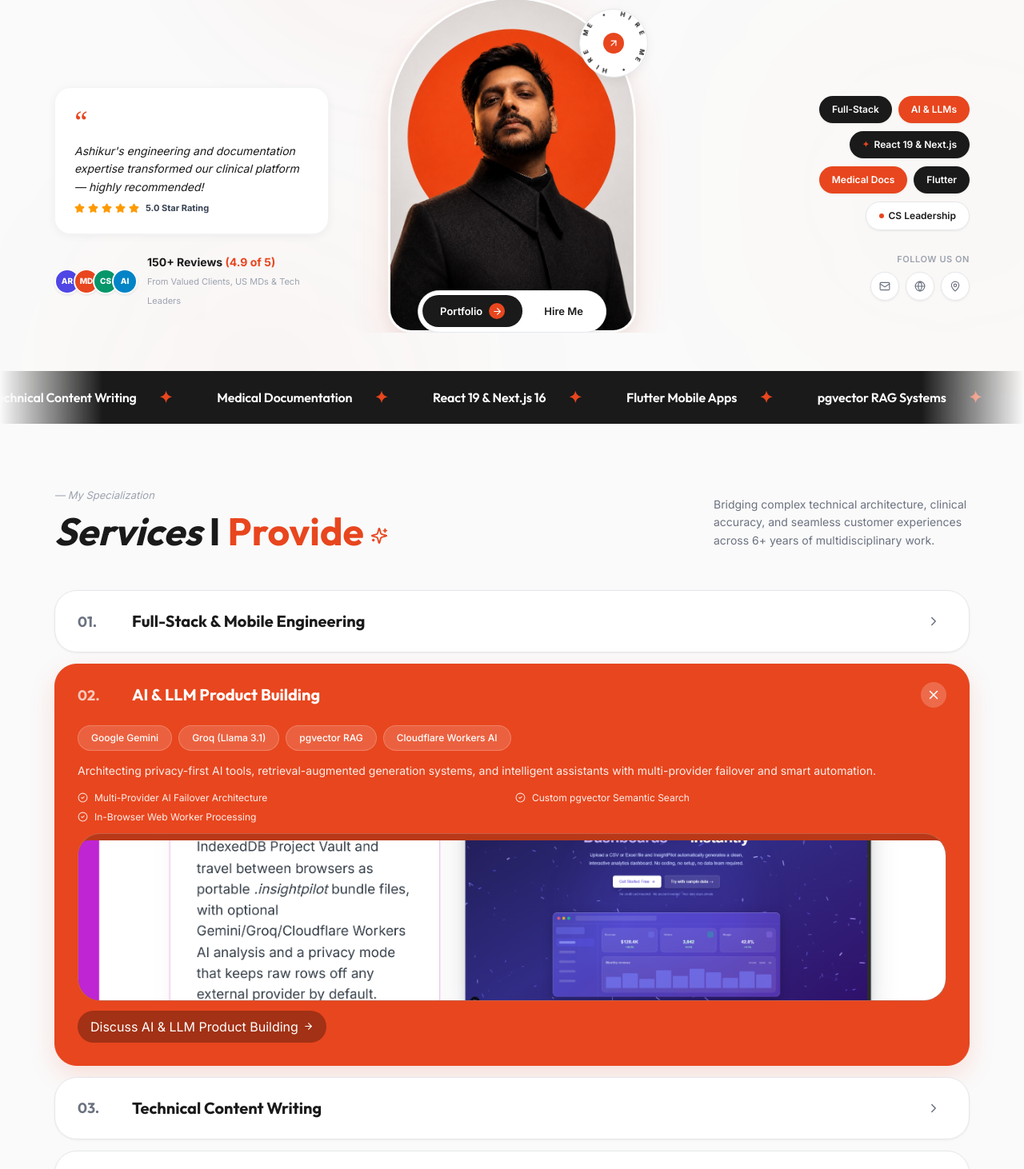
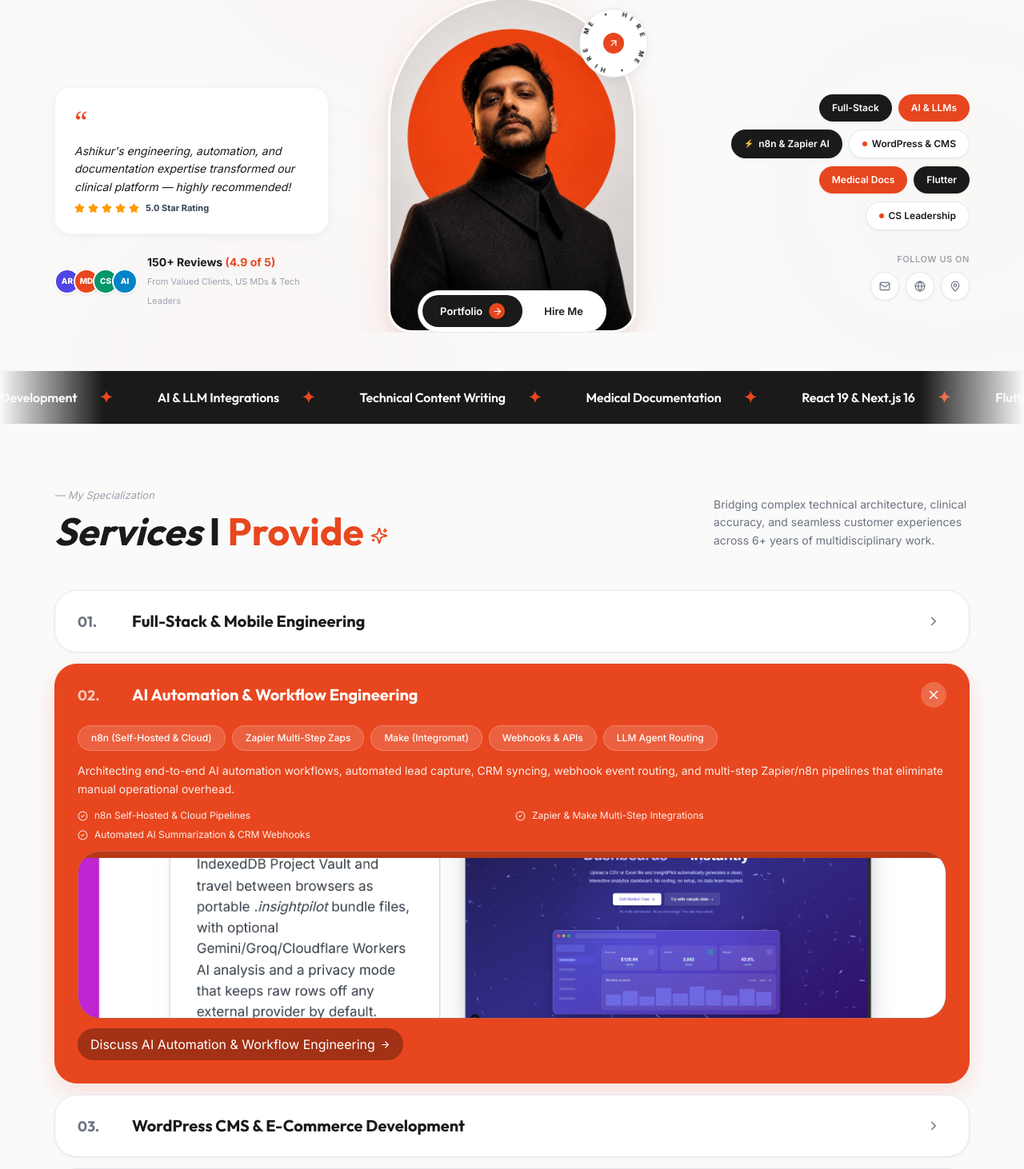
Before and after one commit to mashikurrahman/portfolio-ashikur-rahman, a React (Vite) app: page / in a window 1280 px wide. Shown: the part 307-1769 px from the top of the page at 80% size. Built offline with nearby package versions, Linux system fonts and the light colour scheme.

Commit message:
feat: add WordPress, n8n, Zapier, and AI automation skills across CV, services, and contact form

```diff
--- a/src/components/CVModal.tsx
+++ b/src/components/CVModal.tsx
@@ -97,17 +97,20 @@ export const CVModal: React.FC = () => {
         {/* Core Competencies Grid */}
         <div className="space-y-3">
           <h3 className="text-xs font-mono font-bold text-gray-800 uppercase tracking-wider">
-            Core Competencies & Skills
+            Core Competencies & Technical Skills
           </h3>
-          <div className="grid grid-cols-1 sm:grid-cols-3 gap-3">
+          <div className="grid grid-cols-1 sm:grid-cols-2 gap-3.5">
             {CV_DATA.coreCompetencies.map((cat, idx) => (
               <div key={idx} className="p-4 rounded-2xl bg-gray-50 border border-gray-100 space-y-2">
-                <h4 className="text-xs font-bold text-gray-900 uppercase font-mono">{cat.category}</h4>
+                <h4 className="text-xs font-bold text-gray-900 uppercase font-mono flex items-center gap-1.5">
+                  <span className="w-2 h-2 rounded-full bg-[#E8461E]" />
+                  {cat.category}
+                </h4>
                 <div className="flex flex-wrap gap-1.5">
                   {cat.items.map((item, iIdx) => (
                     <span
                       key={iIdx}
-                      className="px-2 py-0.5 rounded-md text-[11px] font-medium bg-white text-gray-700 border border-gray-200 shadow-xs"
+                      className="px-2.5 py-1 rounded-md text-[11px] font-medium bg-white text-gray-700 border border-gray-200 shadow-xs"
                     >
                       {item}
                     </span>
--- a/src/components/ContactModal.tsx
+++ b/src/components/ContactModal.tsx
@@ -20,6 +20,8 @@ import {
 const SERVICE_OPTIONS = [
   '💻 Web App (React / Next.js)',
   '🤖 AI & LLM Systems',
+  '⚡ AI Automation (n8n / Zapier)',
+  '🌐 WordPress & CMS Dev',
   '📱 Mobile App (Flutter)',
   '📝 Tech & Medical Docs',
   '💼 Job Offer / Full-Time',
@@ -29,15 +31,19 @@ const SERVICE_OPTIONS = [
 const MESSAGE_SHORTCUTS = [
   {
     label: '🚀 New Project',
-    text: "Hi Ashikur, I'd like to discuss a new web/mobile project. Let's talk scope, architecture, and timeline."
+    text: "Hi Ashikur, I'd like to discuss building a new web/mobile product. Let's talk scope, architecture, and timeline."
+  },
+  {
+    label: '⚡ AI Automation / n8n',
+    text: "Hi Ashikur, we need help automating workflows using n8n / Zapier / Make with custom AI and webhook integrations."
+  },
+  {
+    label: '🌐 WordPress / Web Dev',
+    text: "Hi Ashikur, looking for custom WordPress theme/plugin engineering or modern web development for our company."
   },
   {
     label: '💼 Job Opportunity',
-    text: "Hi Ashikur, we have an open role for a Full-Stack / AI Engineer and would love to schedule an introductory interview."
-  },
-  {
-    label: '🤖 AI / RAG Build',
-    text: "Hi Ashikur, we need technical guidance building an AI assistant / RAG pipeline for our product."
+    text: "Hi Ashikur, we have an open role for a Full-Stack / AI Automation Engineer and would love to schedule an introductory interview."
   },
   {
     label: '📝 Documentation',
--- a/src/components/layouts/EditorialLayout.tsx
+++ b/src/components/layouts/EditorialLayout.tsx
@@ -103,9 +103,10 @@ const HireBadge: React.FC = () => {
 /* ─── Infinite-scroll marquee strip with edge masks ─── */
 const MarqueeStrip: React.FC = () => {
   const items = [
-    'Full-Stack Development', 'AI & LLM Integrations', 'Technical Content Writing',
-    'Medical Documentation', 'React 19 & Next.js 16', 'Flutter Mobile Apps',
-    'pgvector RAG Systems', 'HIPAA & Compliance Standards', 'Customer Service Leadership'
+    'AI Automations (n8n & Zapier)', 'WordPress & WooCommerce', 'Full-Stack Development',
+    'AI & LLM Integrations', 'Technical Content Writing', 'Medical Documentation',
+    'React 19 & Next.js 16', 'Flutter Mobile Apps', 'pgvector RAG Systems',
+    'HIPAA & Compliance Standards', 'Customer Service Leadership'
   ];
   const doubled = [...items, ...items];
   return (
@@ -208,6 +209,20 @@ export const EditorialLayout: React.FC = () => {
       image: CASE_STUDIES[3]?.image,
     },
     {
+      name: 'AI Automation & Workflow Engineering',
+      tags: ['n8n (Self-Hosted & Cloud)', 'Zapier Multi-Step Zaps', 'Make (Integromat)', 'Webhooks & APIs', 'LLM Agent Routing'],
+      description: 'Architecting end-to-end AI automation workflows, automated lead capture, CRM syncing, webhook event routing, and multi-step Zapier/n8n pipelines that eliminate manual operational overhead.',
+      highlights: ['n8n Self-Hosted & Cloud Pipelines', 'Zapier & Make Multi-Step Integrations', 'Automated AI Summarization & CRM Webhooks'],
+      image: CASE_STUDIES[2]?.image,
+    },
+    {
+      name: 'WordPress CMS & E-Commerce Development',
+      tags: ['WordPress', 'WooCommerce', 'Custom Themes & Plugins', 'Elementor / Gutenberg', 'Headless WP'],
+      description: 'Custom WordPress theme development, plugin integrations, WooCommerce storefronts, payment gateway configurations, and high-performance SEO landing pages.',
+      highlights: ['Custom WP Themes & Plugin Integrations', 'High-Converting WooCommerce Stores', 'Speed Optimization & Headless CMS Architecture'],
+      image: CASE_STUDIES[3]?.image,
+    },
+    {
       name: 'AI & LLM Product Building',
       tags: ['Google Gemini', 'Groq (Llama 3.1)', 'pgvector RAG', 'Cloudflare Workers AI'],
       description: 'Architecting privacy-first AI tools, retrieval-augmented generation systems, and intelligent assistants with multi-provider failover and smart automation.',
@@ -284,7 +299,7 @@ export const EditorialLayout: React.FC = () => {
           transition={{ duration: 0.5, delay: 0.2 }}
           className="hero-subtitle"
         >
-          Product Builder, Technical Lead & AI Engineer based in Bangladesh
+          Product Builder, AI Automation Engineer & Technical Lead based in Bangladesh
         </motion.p>
 
         <div className="hero-body">
@@ -298,7 +313,7 @@ export const EditorialLayout: React.FC = () => {
             <TiltCard maxTilt={5}>
               <div className="hero-quote">
                 <div className="hero-quote-icon">“</div>
-                <p>Ashikur's engineering and documentation expertise transformed our clinical platform — highly recommended!</p>
+                <p>Ashikur's engineering, automation, and documentation expertise transformed our clinical platform — highly recommended!</p>
                 <div className="flex items-center gap-1 text-amber-500 mt-2 text-xs">
                   <Star size={13} fill="currentColor" />
                   <Star size={13} fill="currentColor" />
@@ -372,7 +387,10 @@ export const EditorialLayout: React.FC = () => {
               </div>
               <div className="hero-tag-row">
                 <span className="tag-pill tag-dark">
-                  <span className="tag-icon">✦</span> React 19 & Next.js
+                  <span className="tag-icon">⚡</span> n8n & Zapier AI
+                </span>
+                <span className="tag-pill tag-light">
+                  <span className="tag-dot" /> WordPress & CMS
                 </span>
               </div>
               <div className="hero-tag-row">
--- a/src/data/cvData.ts
+++ b/src/data/cvData.ts
@@ -34,13 +34,13 @@ export interface CVData {
 
 export const CV_DATA: CVData = {
   name: "MOHAMMAD ASHIKUR RAHMAN",
-  title: "Technical Content Writer | Medical Documentation Specialist | Customer Service Leader",
+  title: "Product Builder | Full-Stack & AI Automation Engineer | Technical Content & Medical Documentation Specialist",
   contact: {
     address: "Saidnagar, Vatara, Bangladesh (Remote)",
     email: "mashikurrahman7@gmail.com",
     phone: "01568148437"
   },
-  summary: "Accomplished technical content writer and medical documentation professional with 6+ years creating clear, user-friendly documentation across healthcare and technology sectors. Progressive career spanning customer service leadership, technical content creation, medical documentation, and web development. Expert in translating complex concepts into accessible language and delivering high-quality documentation meeting strict compliance standards.",
+  summary: "Accomplished product builder, technical content writer, and medical documentation professional with 6+ years of multi-disciplinary experience spanning full-stack development, AI automation workflows (n8n, Zapier), WordPress CMS engineering, clinical documentation, and customer support team leadership. Proven track record in translating complex architectures into high-converting products, building automated end-to-end pipelines, and delivering clinical documentation meeting strict HIPAA compliance.",
   experience: [
     {
       role: "Team Leader of Customer Service Department",
@@ -49,23 +49,23 @@ export const CV_DATA: CVData = {
       employmentType: "Full-time",
       period: "2025 – Present",
       highlights: [
-        "Lead and manage customer service team, ensuring high-quality support and satisfaction.",
-        "Oversee daily operations, team performance, and customer issue resolution.",
-        "Develop and implement customer service strategies and best practices.",
-        "Train and mentor team members on service excellence and company standards."
+        "Lead and manage customer service team, ensuring high-quality support and SLA adherence.",
+        "Oversee daily operations, team performance metrics, and rapid issue resolution workflows.",
+        "Implement automated customer service routing, ticketing pipelines, and best practices.",
+        "Train and mentor team members on service excellence, communication protocols, and brand standards."
       ]
     },
     {
-      role: "Sr. Technical Content Writer",
+      role: "Sr. Technical Content Writer & Web Builder",
       company: "BJIT",
       location: "Bangladesh",
       employmentType: "Full-time",
       period: "2021 – 2025",
       highlights: [
-        "Translated complex software and engineering concepts into clear, user-friendly technical documentation and content.",
-        "Wrote and optimized website content, product documentation, blogs, case studies aligned with business goals.",
-        "Collaborated with developers, product managers, and designers to ensure technical accuracy.",
-        "Executed SEO-driven content strategies to improve organic traffic, keyword rankings, and conversions."
+        "Translated complex software, cloud, and engineering concepts into clear, user-friendly technical documentation and architecture guides.",
+        "Developed and maintained WordPress CMS platforms, custom landing pages, and interactive case study portals.",
+        "Collaborated with developers, product managers, and UI/UX designers to guarantee technical accuracy.",
+        "Executed SEO-driven content strategies and technical keyword optimization, boosting organic search traffic and conversions."
       ]
     },
     {
@@ -75,28 +75,63 @@ export const CV_DATA: CVData = {
       employmentType: "Full-time",
       period: "July 2019 – March 2021",
       highlights: [
-        "Documented complete live patient encounters for 10+ US physicians with 95–100% accuracy.",
-        "Earned promotion from medical scribe to senior specialist; managed QA review of peer documentation.",
-        "Trained 5 new scribes on EMR workflows, medical terminology, and HIPAA standards."
+        "Documented complete live patient encounters for 10+ US physicians with 95–100% clinical accuracy.",
+        "Promoted from medical scribe to senior specialist; spearheaded peer review QA protocols.",
+        "Trained 5+ new scribes on EMR workflows, medical terminology, and HIPAA security standards."
       ]
     }
   ],
   coreCompetencies: [
     {
-      category: "Documentation",
-      items: ["SOAP Notes", "H&P Documentation", "Progress & Procedure Notes", "Orders, Imaging & Referrals", "E/M Documentation", "HIPAA Compliance"]
+      category: "AI & Workflow Automation",
+      items: [
+        "n8n (Self-Hosted & Cloud)",
+        "Zapier Multi-Step Automations",
+        "Make (Integromat)",
+        "LLM & Webhook Pipelines",
+        "Automated Lead Capture & CRM Routing",
+        "API Integrations & Data Sync"
+      ]
     },
     {
-      category: "Content & Writing",
-      items: ["Technical Writing", "Persuasive Copy", "SEO-Optimized Content", "Product Documentation", "User Research & Analysis"]
+      category: "CMS & Web Development",
+      items: [
+        "WordPress (Custom Themes & Plugins)",
+        "WooCommerce Storefronts",
+        "Elementor & Gutenberg Blocks",
+        "Headless WordPress & REST API",
+        "Webflow",
+        "React 19 & Next.js 16",
+        "Flutter / Dart"
+      ]
     },
     {
-      category: "Leadership",
-      items: ["Team Management", "Performance Monitoring", "Staff Training", "Service Standards", "Operational Excellence"]
+      category: "Medical & Technical Documentation",
+      items: [
+        "SOAP Notes & H&P Documentation",
+        "Clinical Charting (95–100% Accuracy)",
+        "E/M Coding & HIPAA Compliance",
+        "Developer API Docs & Manuals",
+        "Product Case Studies & SEO Content"
+      ]
+    },
+    {
+      category: "Leadership & Quality Operations",
+      items: [
+        "CS Team Leadership & SLA Management",
+        "Staff Mentorship & Training Programs",
+        "QA Peer Review Systems",
+        "Workflow Optimization & SOPs",
+        "Cross-Functional Team Collaboration"
+      ]
     }
   ],
   specialties: [
-    "Family Medicine", "Orthopedics", "Psychiatry", "Gynecology", "Pediatrics", "Oncology"
+    "AI Workflow Orchestration (n8n / Zapier)",
+    "WordPress & WooCommerce Engineering",
+    "Clinical Documentation (HIPAA / SOAP)",
+    "Full-Stack Web & Mobile Engineering",
+    "Technical Content Strategy & SEO"
   ],
   education: [
     {
--- a/src/data/portfolioData.ts
+++ b/src/data/portfolioData.ts
@@ -59,16 +59,16 @@ export const PROFILE_DATA: ProfileInfo = {
   ],
   skills: [
     {
-      category: "Full-Stack & Mobile Engineering",
-      items: ["React 19", "Next.js 16", "TypeScript", "Node.js", "Express", "Flutter / Dart", "Prisma", "PostgreSQL", "SQLite / SQLCipher", "Firebase Auth / Firestore", "Tailwind CSS 4", "REST & GraphQL"]
+      category: "AI & Workflow Automation",
+      items: ["n8n (Self-Hosted & Cloud)", "Zapier Multi-Step Zaps", "Make (Integromat)", "LLM & Agentic Pipelines", "Webhook & REST API Triggers", "Automated CRM & Support Routing"]
     },
     {
-      category: "AI & LLM Integrations",
-      items: ["Google Gemini API", "Groq (Llama 3.1)", "Cloudflare Workers AI", "pgvector RAG Semantic Search", "Web Workers In-Browser Profiling", "Tesseract OCR", "Multi-Provider AI Failover Architecture"]
+      category: "CMS & Full-Stack Engineering",
+      items: ["WordPress (Custom Themes & Plugins)", "WooCommerce", "Elementor & Gutenberg", "React 19", "Next.js 16", "TypeScript", "Flutter / Dart", "Node.js", "PostgreSQL / pgvector", "Tailwind CSS 4"]
     },
     {
       category: "Technical Content & Medical Writing",
-      items: ["SOAP Notes", "H&P Documentation", "E/M Coding Standards", "HIPAA Compliance", "User Manuals & Technical Docs", "SEO Content Strategy", "Developer Documentation", "Product Case Studies"]
+      items: ["SOAP Notes", "H&P Documentation", "E/M Coding Standards", "HIPAA Compliance", "User Manuals & Technical Docs", "SEO Content Strategy", "Developer API Documentation", "Product Case Studies"]
     },
     {
       category: "Leadership & Quality Operations",
```
